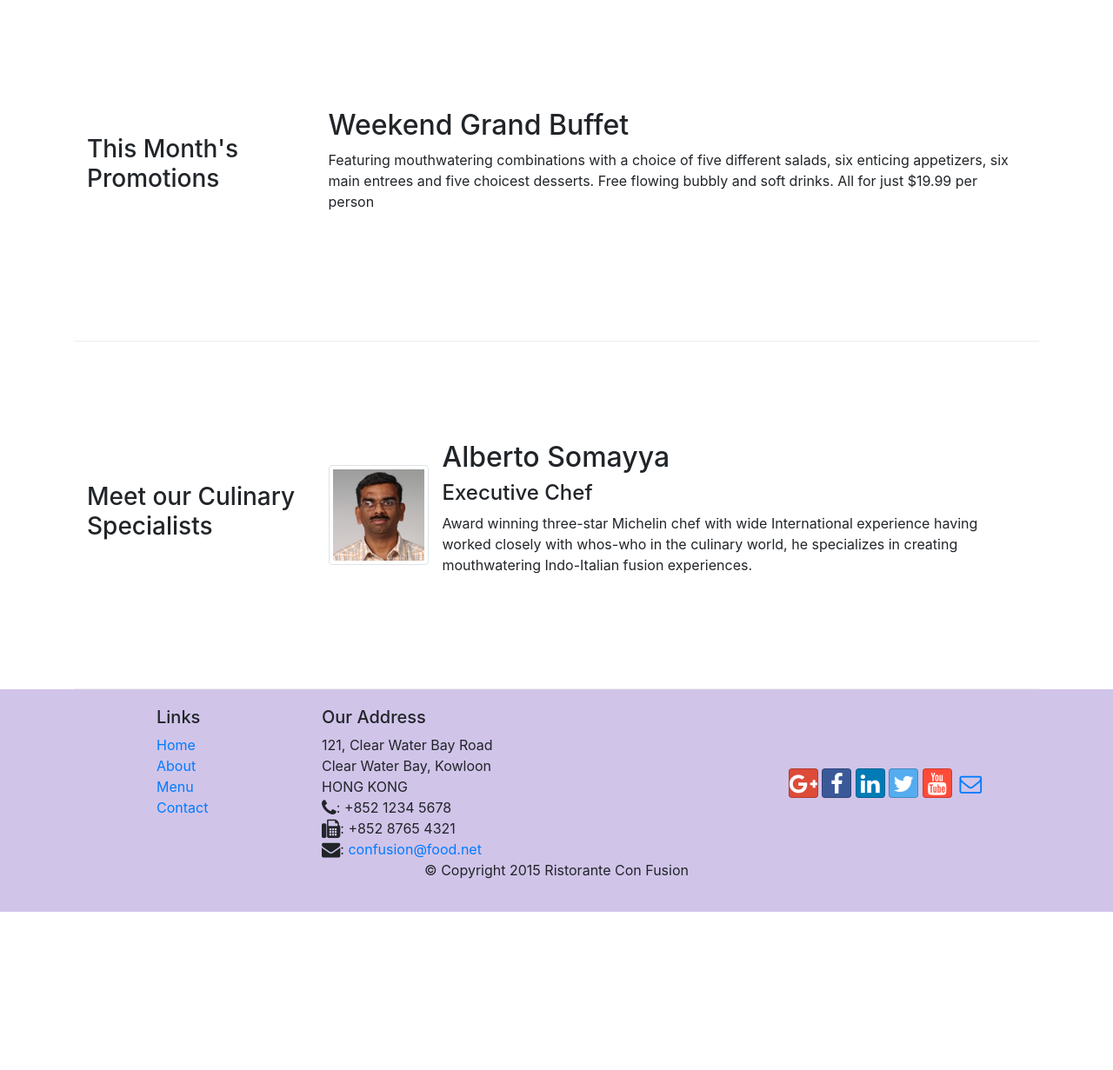
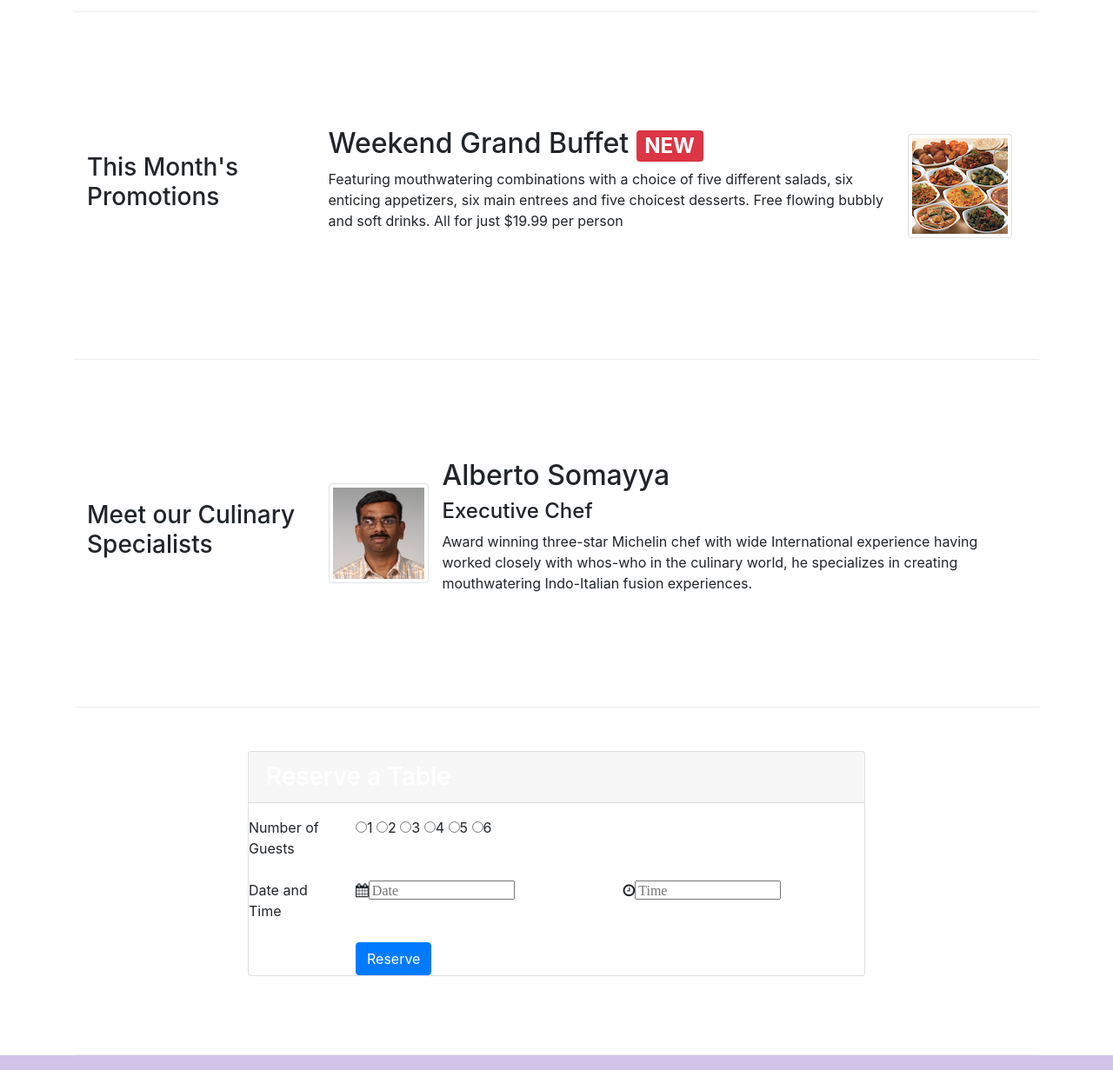
Before and after one commit to olimax1979/conFusion, a website: page index.html in a window 1280 px wide. Shown: the part 720-1951 px from the top of the page at 87% size. Before the commit the page ends 1769 px from the top, so only its background shows below. Drawn offline with nearby package versions, Linux system fonts and the light colour scheme.

Commit message:
Ass 2 V1

```diff
--- a/index.html
+++ b/index.html
@@ -36,13 +36,15 @@
 
         <div class="container">
             <div class="row row-header">
-                <!--for extra small screen sizes, it will take 12 columns, and for small to extra large screen size, it will take 8 columns-->
-                <div class="col-12 col-sm-8">
+                <div class="col-sm-6">
                     <h1>Ristorante con Fusion</h1>
                     <p class="hidden-xs-down">We take inspiration from the World's best cuisines, and create a unique fusion experience. Our lipsmacking creations will tickle your culinary senses!</p>
                 </div>
-                <div class="col col-sm align-self-center">
-                    <img src="img/logo.png" class="img-fluid">
+                <div class="col col-sm-3 align-self-center">
+                  <img src="img/logo.png" class="img-fluid">
+                </div>
+                <div class="col col-sm-3 align-self-center">
+                  <a href="#reserve" class="btn btn-warning btn-sm btn-block">Reserve Table</a>
                 </div>
             </div>
         </div>
@@ -76,9 +78,16 @@
                 <h3>This Month's Promotions</h3>
             </div>
             <div class="col-sm col-md">
-                <h2>Weekend Grand Buffet</h2>
-                <p class="hidden-xs-down">Featuring mouthwatering combinations with a choice of five different salads, six enticing appetizers, six main entrees and five choicest desserts. Free flowing bubbly and soft drinks. All for just $19.99 per person </p>
+              <div class="media">
+                <div class="media-body">
+                  <h2 class="mt-0">Weekend Grand Buffet
+                  <span class="badge badge-danger">NEW</span></h2>
+                  <p class="hidden-xs-down">Featuring mouthwatering combinations with a choice of five different salads, six enticing appetizers, six main entrees and five choicest desserts. Free flowing bubbly and soft drinks. All for just $19.99 per person </p>
+                </div>
+                <img class="d-flex mr-3 img-thumbnail align-self-center"
+                     src="img/buffet.png" alt="Buffet">
             </div>
+          </div>
         </div>
 
         <div class="row row-content align-items-center">
@@ -100,6 +109,49 @@
                     </div>
                 </div>
               </div>
+            </div>
+        <div class="row row-content row justify-content-sm-center">
+          <div class="col-sm-8">
+              <div class="card">
+                  <h3 id="reserve" class="card-header card-warning mb-3 text-white">Reserve a Table</h3>
+                  <div class="card-block">
+                          <div class="row">
+                            <div class="col-sm-2">Number of Guests</div>
+                            <div class="col-sm">
+                                <label class="radio-inline"><input type="radio">1</label>
+                                <label class="radio-inline"><input type="radio">2</label>
+                                <label class="radio-inline"><input type="radio">3</label>
+                                <label class="radio-inline"><input type="radio">4</label>
+                                <label class="radio-inline"><input type="radio">5</label>
+                                <label class="radio-inline"><input type="radio">6</label>
+                            </div>
+                          </div>
+                          <br>
+
+                        <div class="row">
+                          <div class="col-sm-2">Date and Time</div>
+                              <div class="col-sm-5">
+                                <div class="input-group-addon">
+                                  <i class="fa fa-calendar"><input type="text" placeholder="Date"></i>
+                              </div>
+                            </div>
+                          <div class="col-sm-5">
+                              <div class="input-group-addon">
+                                <i class="fa fa-clock-o"><input type="text" placeholder="Time"></i>
+                              </div>
+                          </div>
+                        </div>
+                        <br>
+
+                        <div class="row row align-center">
+                          <div class="col-sm-2"></div>
+                          <div class="col-sm-5">
+                            <a href="#" class="btn btn-primary">Reserve</a>
+                          </div>
+                        </div>
+                      </div>
+                    </div>
+                </div>
         </div>
     </div>
 
```
Also changed, not shown: aboutus.html (+1 -0 lines).
